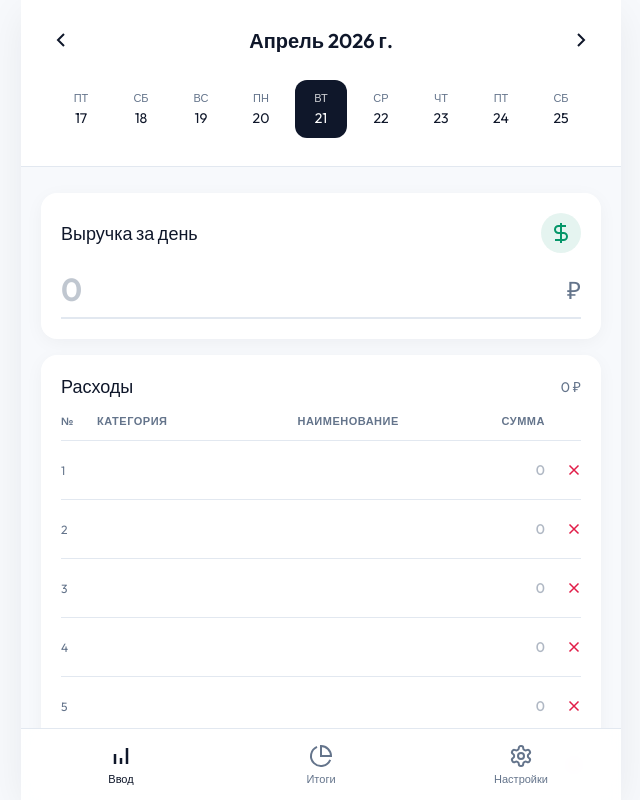
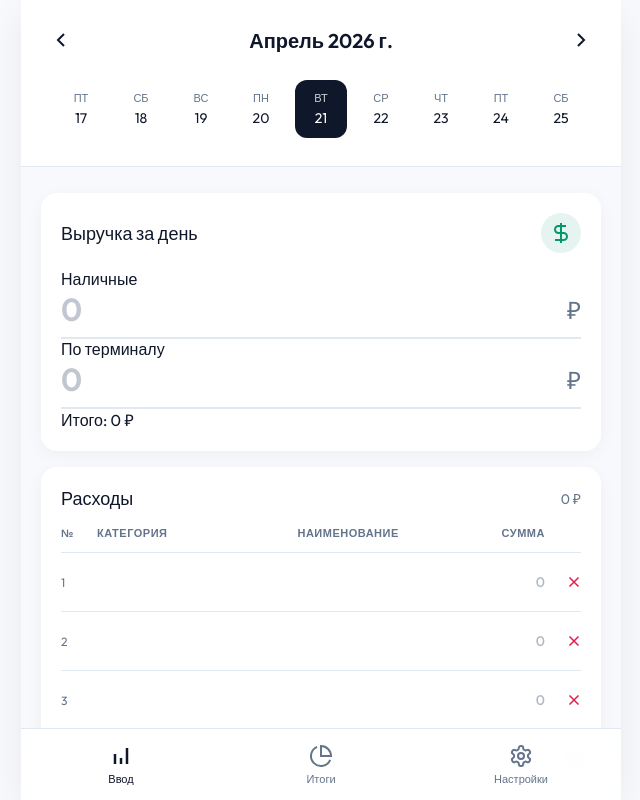
Before and after one commit to yuraertsev-blip/u-coff-FINANCE, a website with bundled scripts: page index.html in a window 1280 px wide. Shown: the whole page, without its empty margins (319-959 px from the left). Built offline with nearby package versions, Linux system fonts and the light colour scheme; no server answers.

Commit message:
Update index.html

```diff
--- a/index.html
+++ b/index.html
@@ -42,9 +42,22 @@
                                 <svg width="24" height="24" viewBox="0 0 24 24" fill="none" stroke="currentColor" stroke-width="2"><path d="M12 2v20M17 5H9.5a3.5 3.5 0 0 0 0 7h5a3.5 3.5 0 0 1 0 7H6"/></svg>
                             </div>
                         </div>
-                        <div class="input-modern">
-                            <input type="text" id="income-input" placeholder="0" inputmode="numeric">
-                            <span class="currency">₽</span>
+                        <div class="income-row">
+                            <label>Наличные</label>
+                            <div class="input-modern compact">
+                                <input type="text" id="inc-cash" placeholder="0" inputmode="numeric">
+                                <span class="currency">₽</span>
+                            </div>
+                        </div>
+                        <div class="income-row">
+                            <label>По терминалу</label>
+                            <div class="input-modern compact">
+                                <input type="text" id="inc-terminal" placeholder="0" inputmode="numeric">
+                                <span class="currency">₽</span>
+                            </div>
+                        </div>
+                        <div class="income-total">
+                            Итого: <span id="income-day-total">0 ₽</span>
                         </div>
                     </div>
                     <!-- Expenses Block -->
@@ -168,6 +181,23 @@
             </button>
         </nav>
 
+        <!-- Income Detail Modal -->
+        <div id="income-detail-modal" class="modal-overlay hidden">
+            <div class="modal-card">
+                <h3>Доходы за период</h3>
+                <div class="income-detail-rows">
+                    <div class="income-detail-row">
+                        <span>Наличные</span>
+                        <span id="detail-cash" class="income-detail-value">0 ₽</span>
+                    </div>
+                    <div class="income-detail-row">
+                        <span>По терминалу</span>
+                        <span id="detail-terminal" class="income-detail-value">0 ₽</span>
+                    </div>
+                </div>
+                <button id="income-modal-close" class="btn-outline" style="margin-top:16px;">Закрыть</button>
+            </div>
+        </div>
         <!-- Modal for adding items -->
         <div id="add-name-modal" class="modal-overlay hidden">
             <div class="modal-card">
```
